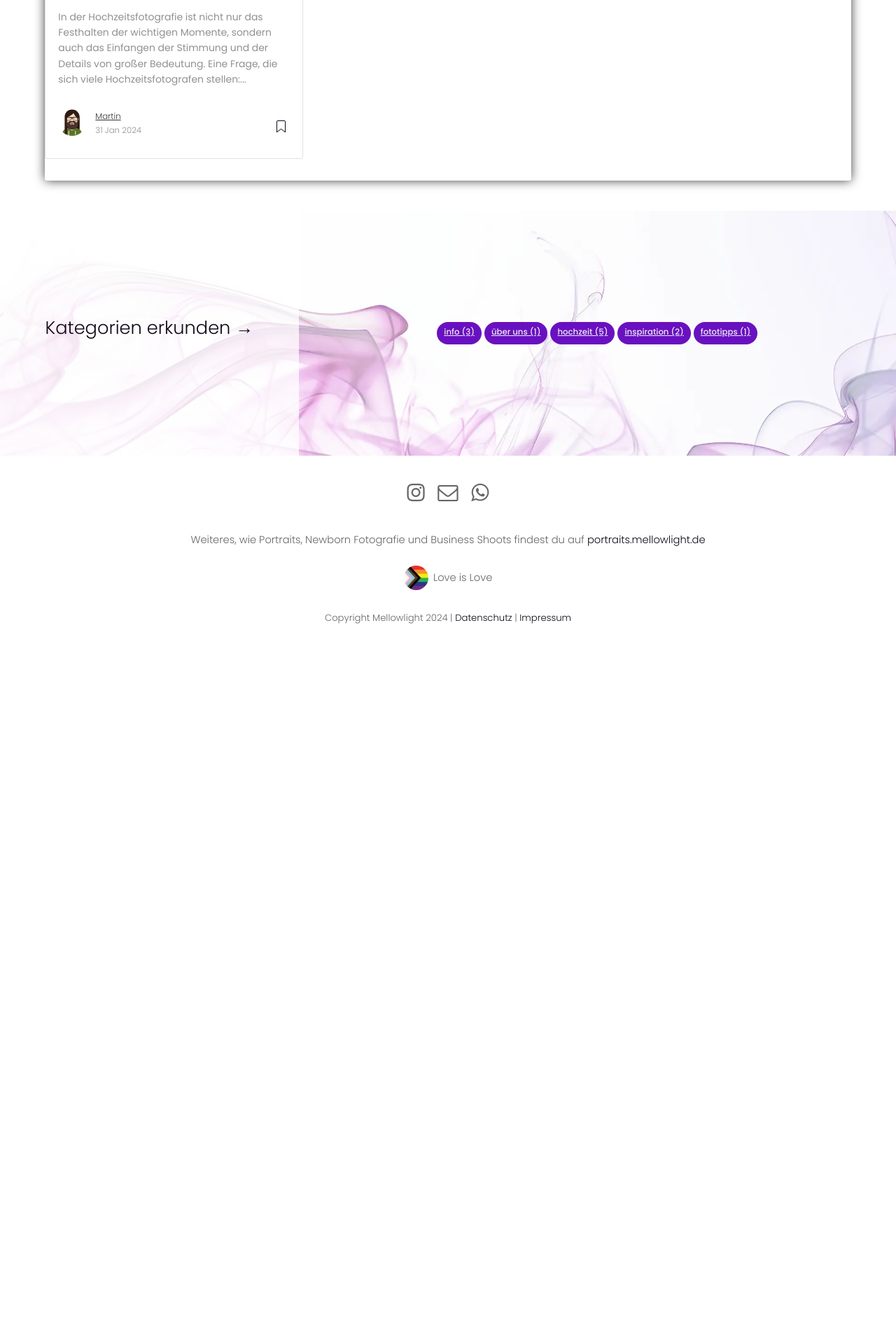
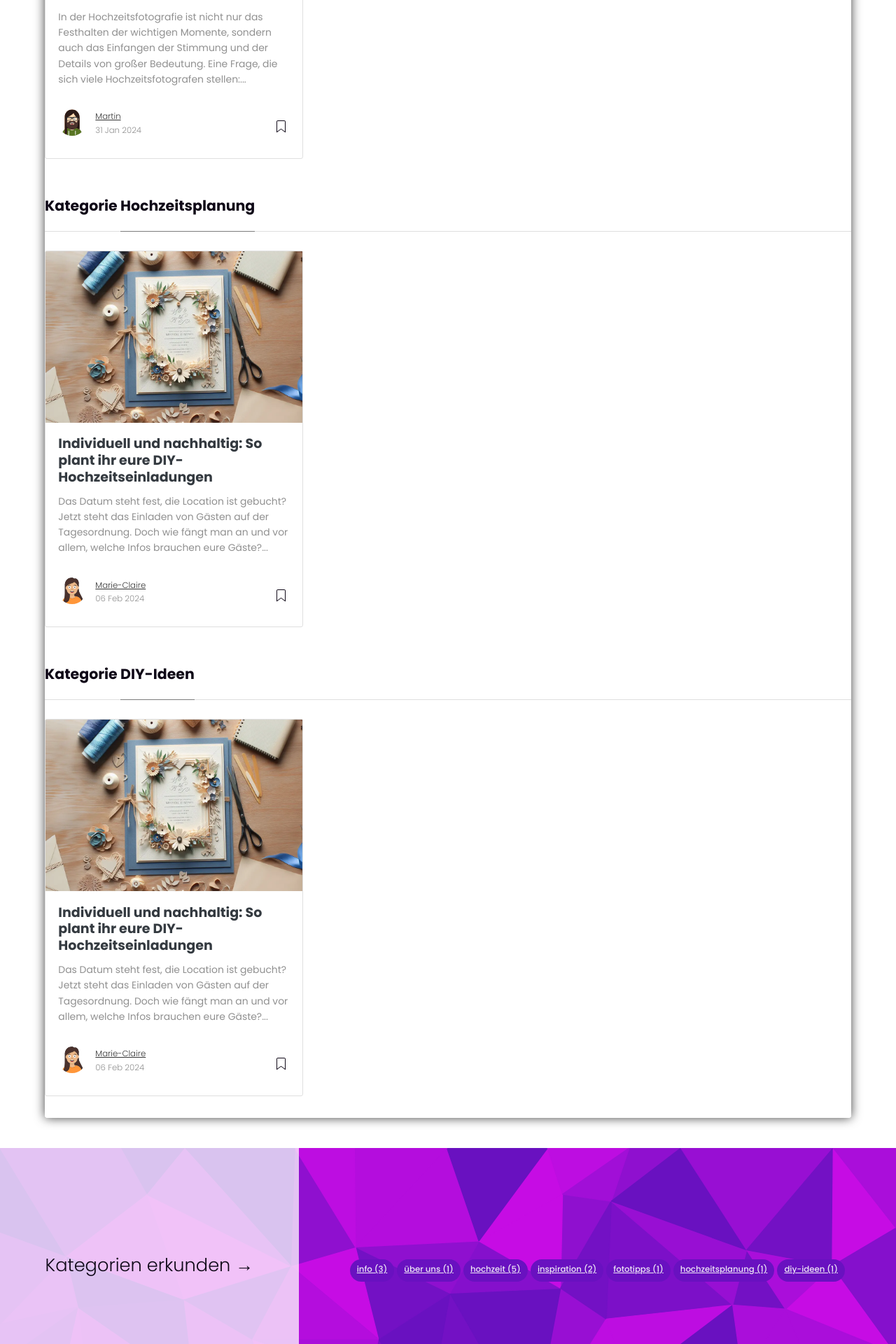
Before and after one commit to R0ckStrongo/mellowlight.blog, a Jekyll site: the page built from _pages/categories.md, in a window 1280 px wide. Shown: the part 3766-5686 px from the top of the page at 70% size. Built offline with Jekyll 4.4.1, drawn with Linux system fonts in a browser that asks for light colours; nearby versions of some CDN libraries; before the commit the page ends 4689 px from its top, so only the background shows below that; some of the changed lines change nothing that is shown.

Commit message:
Neuer Blogartikel DIY Hochzeitseinladung

```diff
--- /dev/null
+++ b/_posts/2024-02-06-Individuell-und-Nachhaltig-So-plant-ihr-eure-DIY-Hochzeitseinladungen.md
@@ -0,0 +1,49 @@
+---
+layout: post
+title:  'Individuell und nachhaltig: So plant ihr eure DIY-Hochzeitseinladungen'
+author: mc
+categories: [ Hochzeitsplanung, DIY-Ideen ]
+tags: [DoItYourself, Einladungskarte]
+image: https://blog.mellowlight.de/assets/images/posts/DIY-Hochzeitseinladung.webp
+description: "Nachhaltige Hochzeitseinladungen selbst gemacht. Mit DIY Geld sparen, die Umwelt schonen und den Gästen alle wichtigen Details mitteilen."
+featured: false
+---
+Das Datum steht fest, die Location ist gebucht? Jetzt steht das Einladen von Gästen auf der Tagesordnung. Doch wie fängt man an und vor allem, welche Infos brauchen eure Gäste?
+DIY-Einladungen sind eine tolle Alternative zu gekauften Karten oder Druckvorlagen, die das Hochzeitsbudget schonen und eurer Kreativität Ausdruck verleihen.
+
+Wenn ihr plant, eure Einladungen selbst zu gestalten und noch nicht wisst, wie ihr das Ganze am besten angehen sollt, haben wir für euch eine Liste geschrieben.
+
+## 1. Euer Konzept, Umfang der Gästeliste und das Budget
+Sobald ihr diese drei Punkte festgelegt habt, kennt ihr euren persönlichen Stil für die Hochzeitspapeterie. Bei begrenztem Budget und Bastelgeschick kann DIY eine kostengünstige Option sein. Um erste Ideen zu sammeln, bietet es sich an, sich auf Pinterest inspirieren zu lassen. Dort kann man sich zudem ein eigenes Moodboard erstellen. Durch das Festlegen eines Budgets (Briefporto nicht vergessen!) und die für die Einladungskarten benötigten Materialien lassen sich die gesammelten Ideen weiter einschränken. So könnt ihr recht schnell den Preis-Leistungs-Sieger für euch erstellen.
+
+## 2. Umweltbewusst und nachhaltig
+Setzt ein Statement, indem ihr auf recycelte Materialien zurückgreift. Eventuell findet ihr bei euch in der Familie noch übriges Bastelmaterial, das zu eurem Stil passt. Falls es möglich ist, könnt ihr auch einige Einladungen persönlich übergeben. Um das postalische Antwortschreiben und den damit verbundenen ökologischen Fußabdruck zu vermeiden, könnt ihr alternativ dazu eine Website aufsetzen. Dort können Gäste über ein Formular ganz leicht zu- oder absagen, sowie alle weiterführenden relevanten Informationen erhalten.
+
+## 3. Rechtzeitig anfangen
+Am besten legt ihr fest, wann die Einladungen eure Gäste erreichen sollen. Diese Deadline sollte so gesetzt werden, dass sich die Gäste mit genug Vorlaufzeit den Tag oder das Wochenende freihalten können. Von da aus könnt ihr planen, wann welcher Schritt erledigt sein muss, vom Kauf der Materialien bis zum Beschriften des Briefumschlags. Denkt daran, kreative Projekte brauchen oft mehr Zeit als man erwartet - es ist auch eine tolle Idee, bei kühlen Drinks eine Bastelparty mit euren Freunden zu veranstalten. So sind die Karten im Nu versandbereit.
+
+## 4. Kosten im Blick behalten
+Um nicht von Zusatzkosten überrascht zu werden, bietet es sich an, alle Ausgaben zu dokumentieren. Am einfachsten geht das mit einer Excel Tabelle - diese kann natürlich auch für andere Elemente eurer Hochzeit genutzt werden.
+
+## 5. Der erste Eindruck zählt
+Eure Save-the-Date-Karten und/oder Einladungen sind das Erste, was eure Gäste zu sehen bekommen. Anhand dieses Designs entsteht bei ihnen schon ein Bild davon im Kopf, was sie erwarten können. Daher ist es wichtig, auf eine stimmige Papeterie zu achten. Möglicherweise habt ihr auch Gäste, die nur zur Zeremonie eingeladen sind, und andere, die sowohl zur Zeremonie als auch zum Abendempfang eingeladen sind. In diesem Fall benötigt ihr separate Einladungen, um die unterschiedlichen Gästegruppen anzusprechen.
+
+## 6. Das soll auf den Einladungskarten stehen
+Wenn ihr die Information als wichtig empfindet, dann rein damit! Schreibt lieber zu viel als zu wenig, so können die Gäste nichts missinterpretieren.
+Wenn ihr eine Website plant, dann habt ihr den Vorteil, dass nicht jedes Detail auf die Einladungskarte muss. Hierbei ist es allerdings wichtig, das klar auf der Einladung zu formulieren.
+
+### Punkte die ihr nicht vergessen solltet:
+- Eure Namen
+- Die Namen der Adressaten
+- Datum und Uhrzeit
+- Gilt die Einladung für Zeremonie und/oder die After-Wedding-Party
+- Programmablauf / Zeitplan
+- Ort der Trauung, Location der Feier
+- Dresscode
+- Besondere Anweisungen oder Anforderungen (z.B.: Die Hochzeit findet am Strand statt, denkt an passende Kleidung und Schuhe)
+- Anfahrts- und Parkmöglichkeiten
+- Infos zu Transport/Übernachtungsmöglichkeiten
+- Kontaktdaten für Rückfragen oder zusätzliche Informationen
+- Bitte um Rückmeldung / RSVP bis Stichtag
+- Frage nach Diätwünschen (z.B. vegan, laktose- oder glutenintolerant)
+- Geschenkwünsche
--- a/assets/css/screen.css
+++ b/assets/css/screen.css
@@ -754,7 +754,7 @@ iframe {
         padding: 0;
         height: 350px;
         border-radius: 0;
-        background-image: url(../images/Vivid-Rainbow-smoke-in-white-background-desat.webp);
+        background-image: url(../images/stacked-waves-2.svg);
         background-size: cover;
     }
 
@@ -772,7 +772,7 @@ iframe {
     margin-top: 3rem;
     padding: 0;
     border-radius: 0;
-    background-image: url(../images/Vivid-Rainbow-smoke-in-white-background-desat.webp);
+    background-image: url(../images/stacked-waves-2.svg);
     background-size: cover;
 	margin-bottom: 0px;
 }
```
Also changed, not shown: assets/images/posts/DIY-Hochzeitseinladung.webp (added), assets/images/stacked-waves-2.svg (added).
